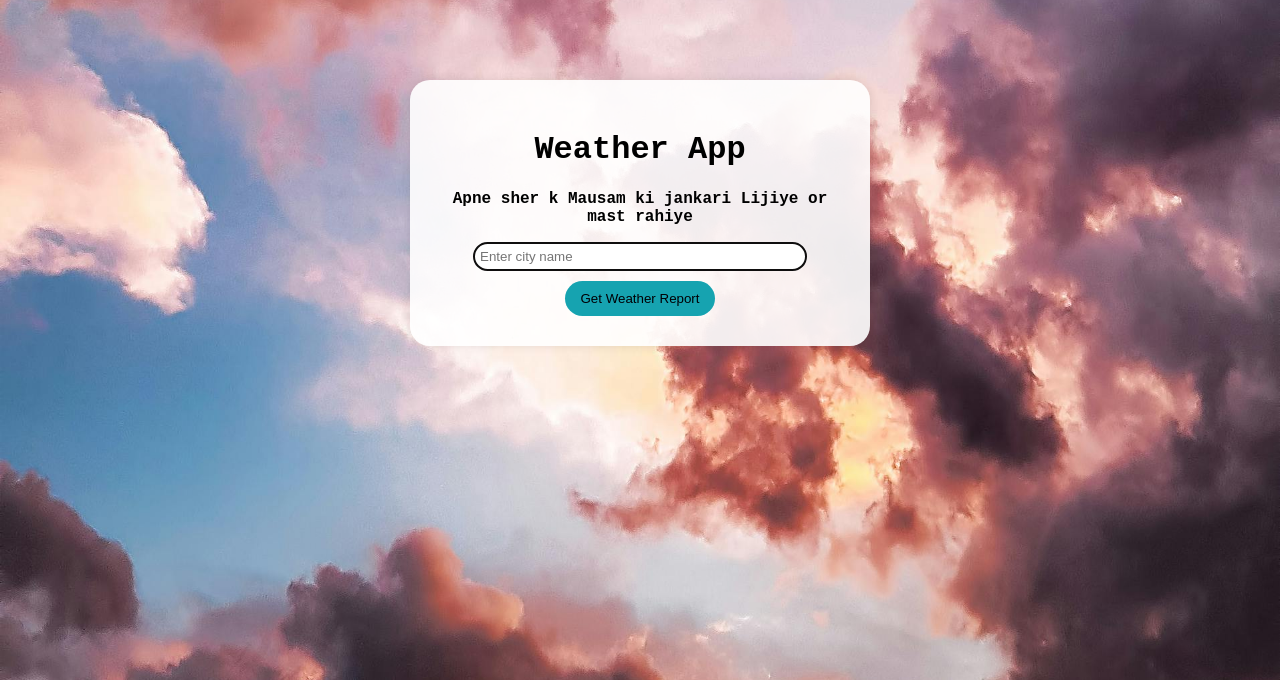
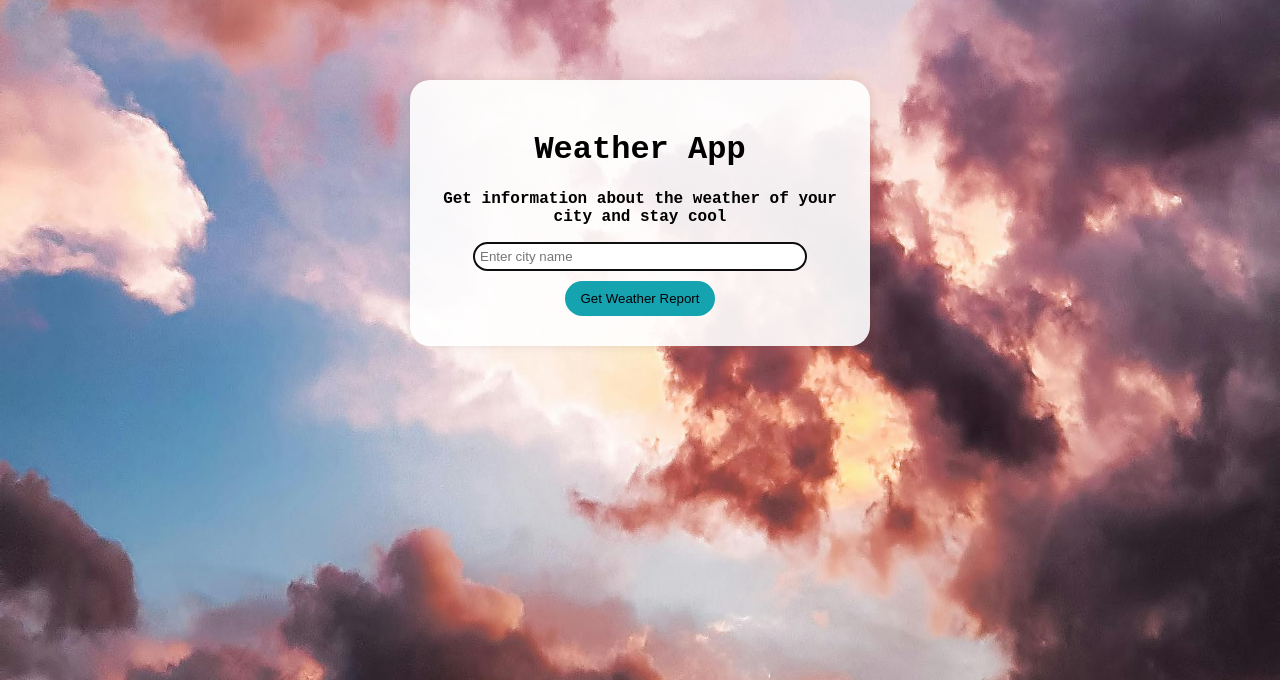
Before and after one commit to anshulgill/Weather-Project, a plain HTML site: page index.html in a window 1280 px wide. Shown: the part 120-800 px from the top of the page. Drawn offline with Linux system fonts and the light colour scheme.

Commit message:
Update index.html

```diff
--- a/index.html
+++ b/index.html
@@ -18,7 +18,7 @@
             <div id="load-spinner" style="display: none;">
                 <img src="loadin.gif" alt="Loading">
             </div>
-            <p><b>Apne sher k Mausam ki jankari Lijiye or mast rahiye</b> </p>
+            <p><b>Get information about the weather of your city and stay cool</b> </p>
             <input type="text" id="city" placeholder="Enter city name">
             <button class = "button" onclick="getWeather()"> Get Weather Report</button>
             <div id="weather-info"></div>
```
